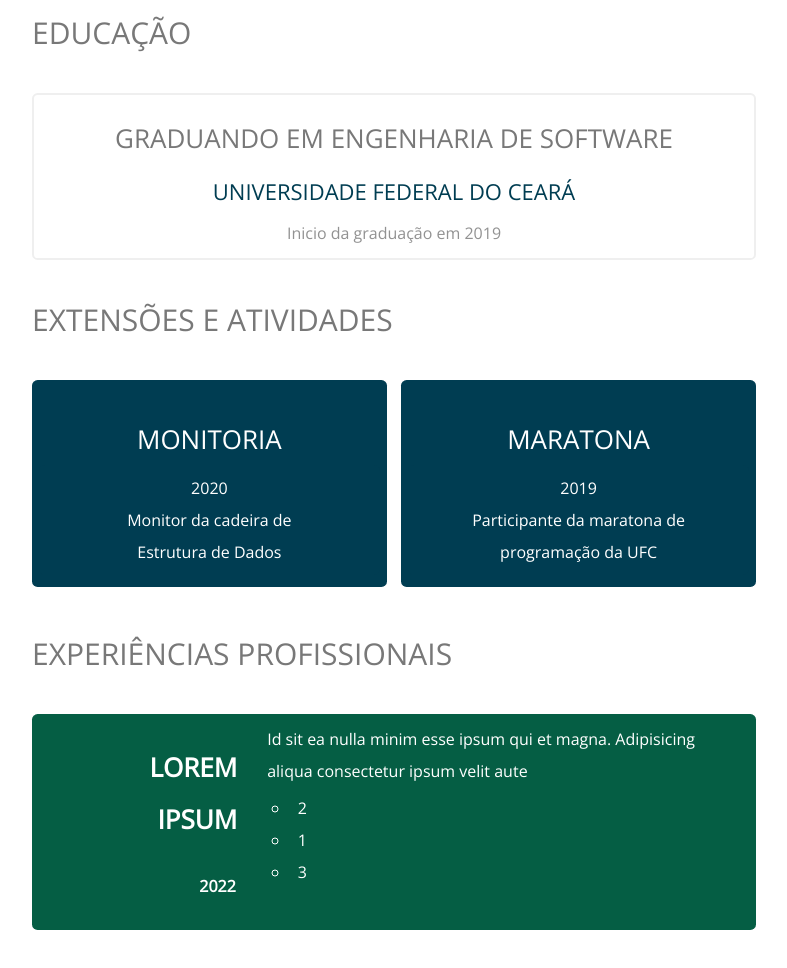
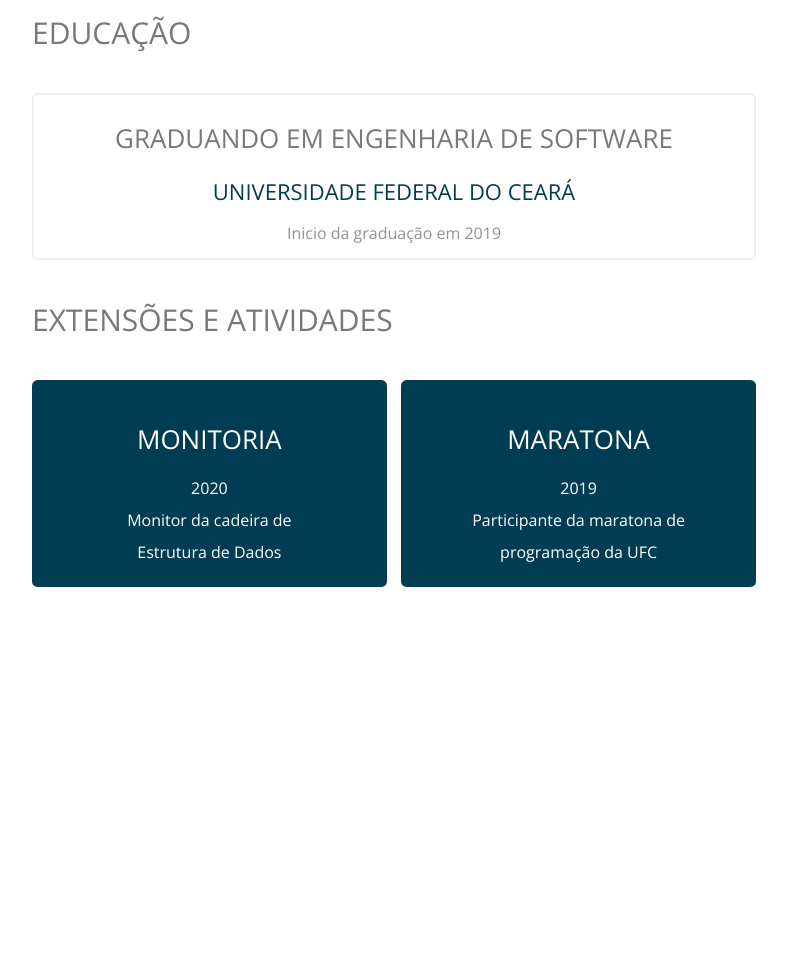
Before and after one commit to jos3s/jos3s.github.io, a plain HTML site: page index.html in a window 1280 px wide. Shown: the part 1217-2185 px from the top of the page, without its empty margins (470-1257 px from the left). After the commit the page ends 1883 px from the top, so only its background shows below. Drawn offline with nearby package versions, Linux system fonts and the light colour scheme.

Commit message:
Modificação/Escondendo a seção de experiência profissional

```diff
--- a/index.html
+++ b/index.html
@@ -131,7 +131,7 @@
                     </div>
                 </div>
             </section>
-            <section class="siteMainConteudo">
+            <section class="siteMainConteudo hidden">
                 <h2>Experiências Profissionais</h2>
                 <div class="siteMainExp row">
                     <div class="col1-3">
```
